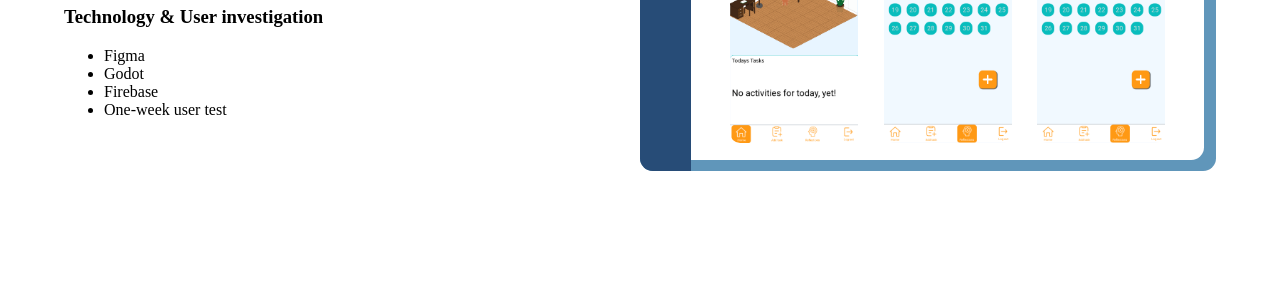
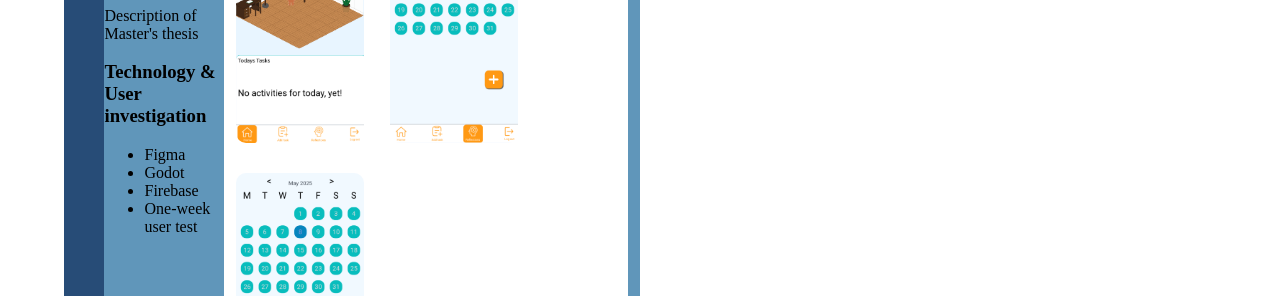
Before and after one commit to damm-maiken/portfolio, a plain HTML site: page projects.html in a window 1280 px wide. Shown: the part 296-592 px from the top of the page. Drawn offline with Linux system fonts and the light colour scheme.

Commit message:
Initial changes

```diff
--- a/javascript.js
+++ b/javascript.js
@@ -135,6 +135,16 @@ function createProjectData(projectData, containerName){
         projectContainer.className = 'project-container';
 
             // Create a div for the project data
+
+
+            // Create a frame for the images
+            const frameContainer = document.createElement("div");
+            frameContainer.className = 'frame-container';
+                // Create the dark blue left edge
+                const leftEdge = document.createElement("div");
+                leftEdge.className = 'left-edge';
+                frameContainer.appendChild(leftEdge);
+
             const projectData = document.createElement("div");
             projectData.className = 'project-data-div';
 
@@ -144,14 +154,7 @@ function createProjectData(projectData, containerName){
                     <p>${data.description}</p>
                     <h3>Technology & User investigation</h3>
                     <ul class = "tech-list">${technologyList}</ul>`;
-
-            // Create a frame for the images
-            const frameContainer = document.createElement("div");
-            frameContainer.className = 'frame-container';
-                // Create the dark blue left edge
-                const leftEdge = document.createElement("div");
-                leftEdge.className = 'left-edge';
-                frameContainer.appendChild(leftEdge);
+                frameContainer.appendChild(projectData)
 
                 // Create a div for the images
                 const contentContainer = document.createElement("div");
@@ -161,7 +164,7 @@ function createProjectData(projectData, containerName){
                 frameContainer.appendChild(contentContainer);
 
         // Append the project data and frame to the project container
-        projectContainer.appendChild(projectData);
+        // projectContainer.appendChild(projectData);
         projectContainer.appendChild(frameContainer);
 
     // Append the project container to the main container
```
Also changed, not shown: projects.html (+8 -0 lines).
